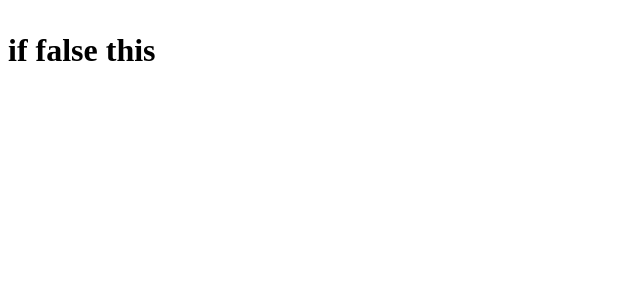
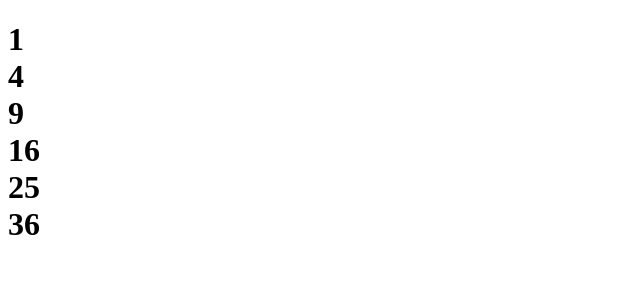
Before and after one commit to Abhimishra2424/React-tutorial, a React (Create React App) app: page / in a window 1280 px wide. Shown: the top 300 px of the page, without its empty margins (0-640 px from the left). Built offline with nearby package versions, Linux system fonts and the light colour scheme.

Commit message:
arrays expression in jsx

```diff
--- a/src/App.js
+++ b/src/App.js
@@ -3,10 +3,12 @@ import React from "react";
 //  null , numbers , strings, array , HTML,
 //ternary operator , [(condition) ? (if true, do this) : (otherwise, do this)
 
+const arr =[1,2,3,4,5,6]
+
 function App() {
   return (
 
-  <h1> {1 + 0 > 5 ?<p>if  true this </p>:<p>if false this</p>}</h1>
+  <h1> {arr.map(val =>  <div>{val ** 2}</div>)}</h1>
   );
 }
 
```
